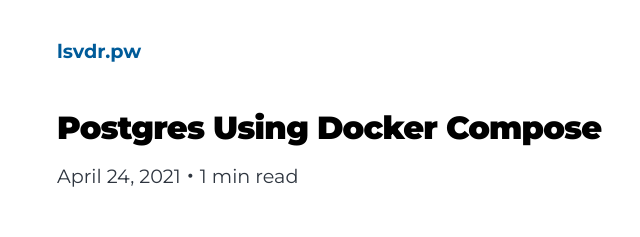
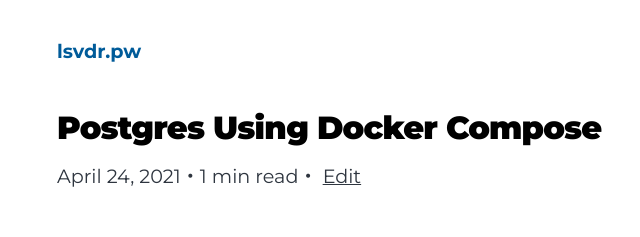
Before and after one commit to eliseuvideira/lsvdr.pw, a Gatsby site: page /postgres-docker-compose/ in a window 1280 px wide. Shown: the top 237 px of the page, 267-907 px from the left. Built offline with nearby package versions, Linux system fonts and the light colour scheme; Gatsby itself is replaced by a stand-in of ours; some packages are replaced by stand-ins of ours.

Commit message:
:wrench: added edit button

```diff
--- a/src/templates/blog-post.tsx
+++ b/src/templates/blog-post.tsx
@@ -33,6 +33,17 @@
           <p>
             {post.frontmatter.date}
             <span>・{post.timeToRead} min read</span>
+            <span>
+              ・{" "}
+              <a
+                href={`https://github.com/eliseuvideira/lsvdr.pw/tree/main/content/blog/${post.fields.slug}/index.md`}
+                target="_blank"
+                rel="noopener"
+                style={{ color: "inherit" }}
+              >
+                Edit
+              </a>
+            </span>
           </p>
           <CommentCount config={disqusConfig} placeholder="0 Comments" />
         </header>
```
